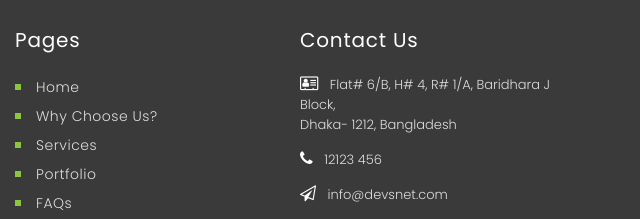
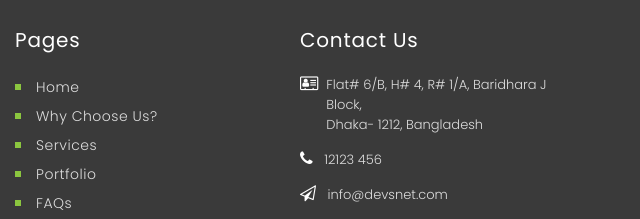
Before and after one commit to mashudranagithub/devsNet_frontend, a plain HTML site: page index.html in a window 1280 px wide. Shown: the part 4572-4791 px from the top of the page, 640-1280 px from the left. Drawn offline with Linux system fonts and the light colour scheme.

Commit message:
Header problem and footer problem solve

```diff
--- a/frontend_assets/css/style.css
+++ b/frontend_assets/css/style.css
@@ -128,7 +128,7 @@ header#Header.non-sticky{
     position: absolute;
     width: 100%;
     z-index: 99999;
-    height: 120px;
+    /*height: 120px;*/
     padding: 20px 0;
     transition: all 0.5s;
 }
@@ -448,6 +448,7 @@ section#Clients {
 
 .social_menu ul li a:hover{
 	color:#00aeef;
+    background: #fff;
 }
 
 .social_menu ul {
@@ -508,6 +509,11 @@ section#Clients {
     font-size: 16px;
 }
 
+.address p i.fa.fa-address-card-o {
+    height: 60px;
+    float: left;
+}
+
 .footer_bottom{
 	height: 40px;
 }
```
